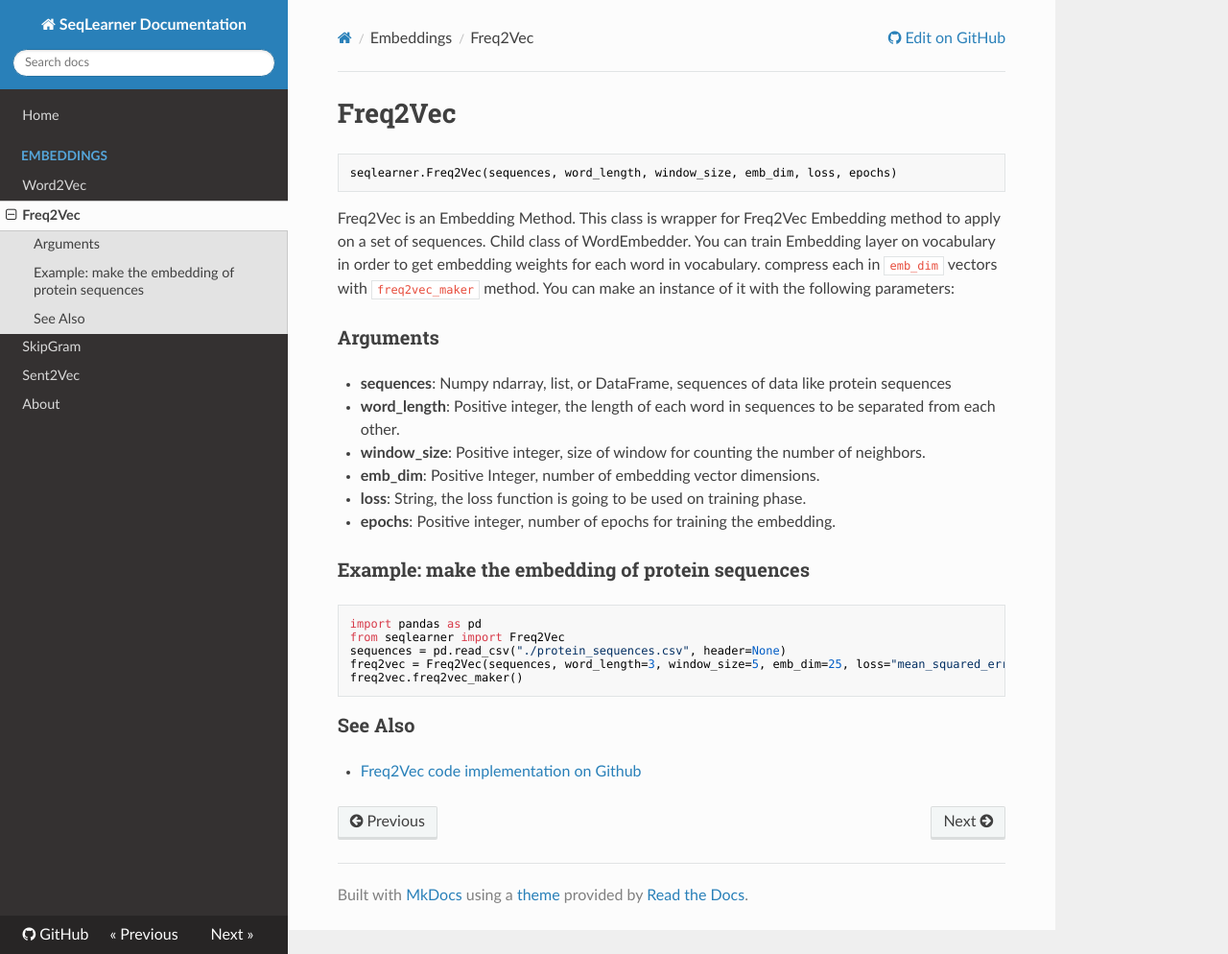
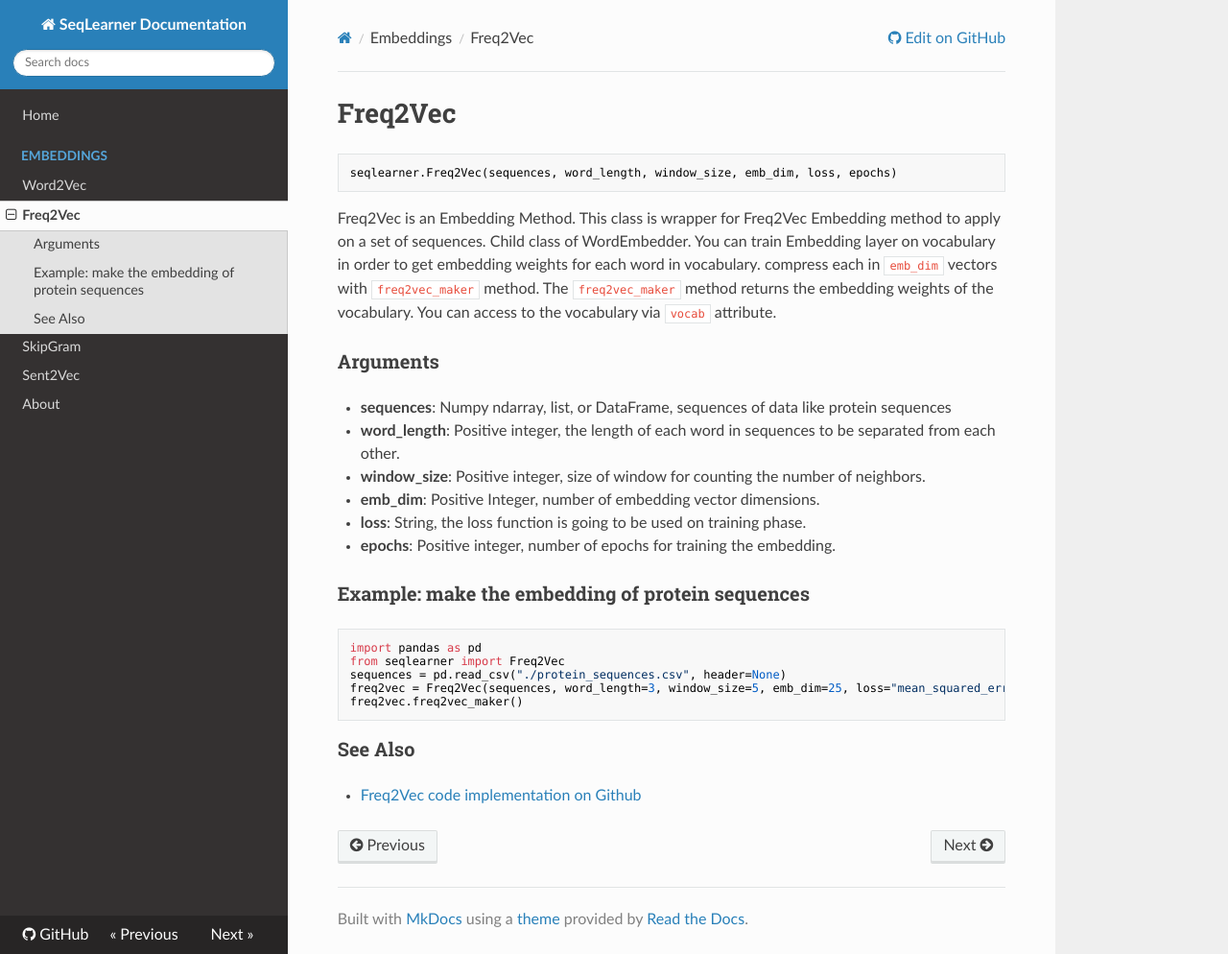
Before and after one commit to EliHei/SeqLearn, an MkDocs documentation site: the page built from docs/embeddings/freq2vec.md, in a window 1280 px wide and 994 px high. Shown: the whole window at 96% size. Built offline with MkDocs 1.6.1, drawn with Linux system fonts in a browser that asks for light colours; nearby versions of some CDN libraries.

Commit message:
update freq2vec doc

```diff
--- a/docs/embeddings/freq2vec.md
+++ b/docs/embeddings/freq2vec.md
@@ -5,7 +5,7 @@
 
 Freq2Vec is an Embedding Method. This class is wrapper for Freq2Vec Embedding method to apply on a set of sequences. Child class of WordEmbedder.
 You can train Embedding layer on vocabulary in order to get embedding weights for each word in vocabulary. compress each in `emb_dim` vectors with `freq2vec_maker` method.
-You can make an instance of it with the following parameters:
+The `freq2vec_maker` method returns the embedding weights of the vocabulary. You can access to the vocabulary via `vocab` attribute.
 
 ### Arguments
 - __sequences__: Numpy ndarray, list, or DataFrame, sequences of data like protein sequences
@@ -14,6 +14,7 @@
 - __emb_dim__: Positive Integer, number of embedding vector dimensions.
 - __loss__: String, the loss function is going to be used on training phase.
 - __epochs__: Positive integer, number of epochs for training the embedding.
+
 
 ### Example: make the embedding of protein sequences
 
```
